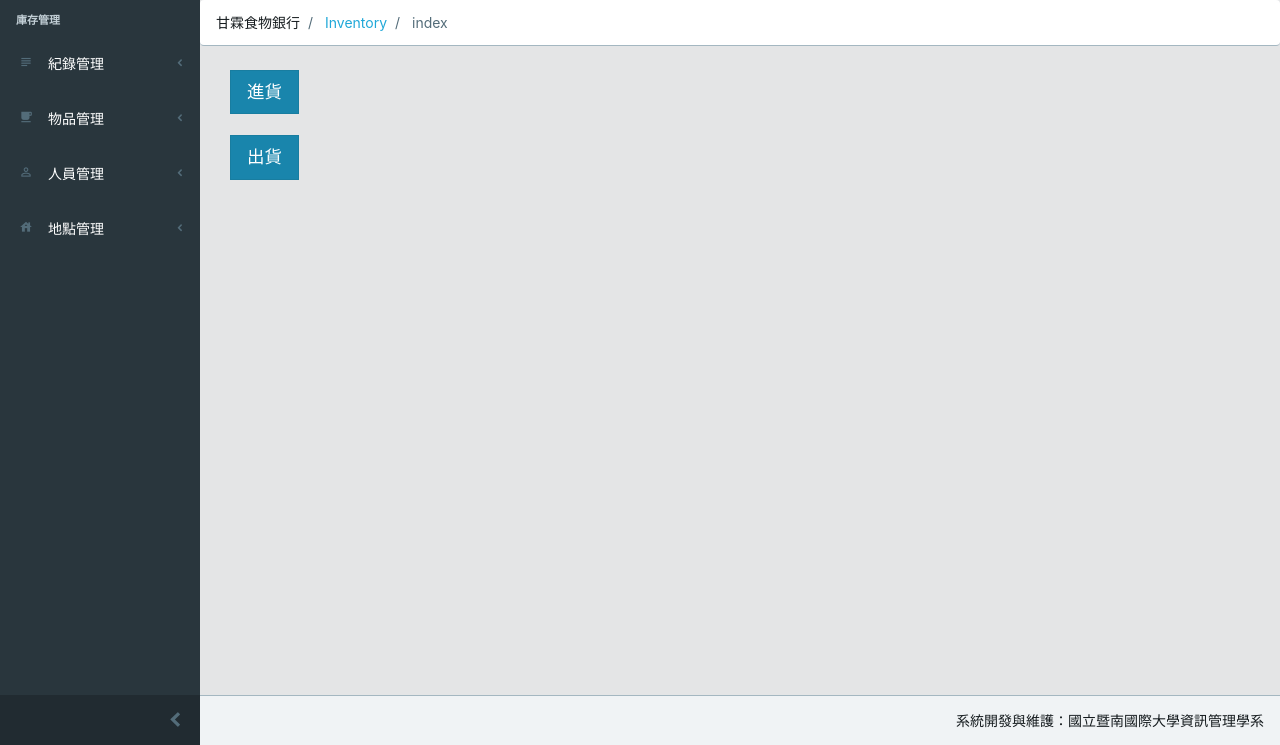
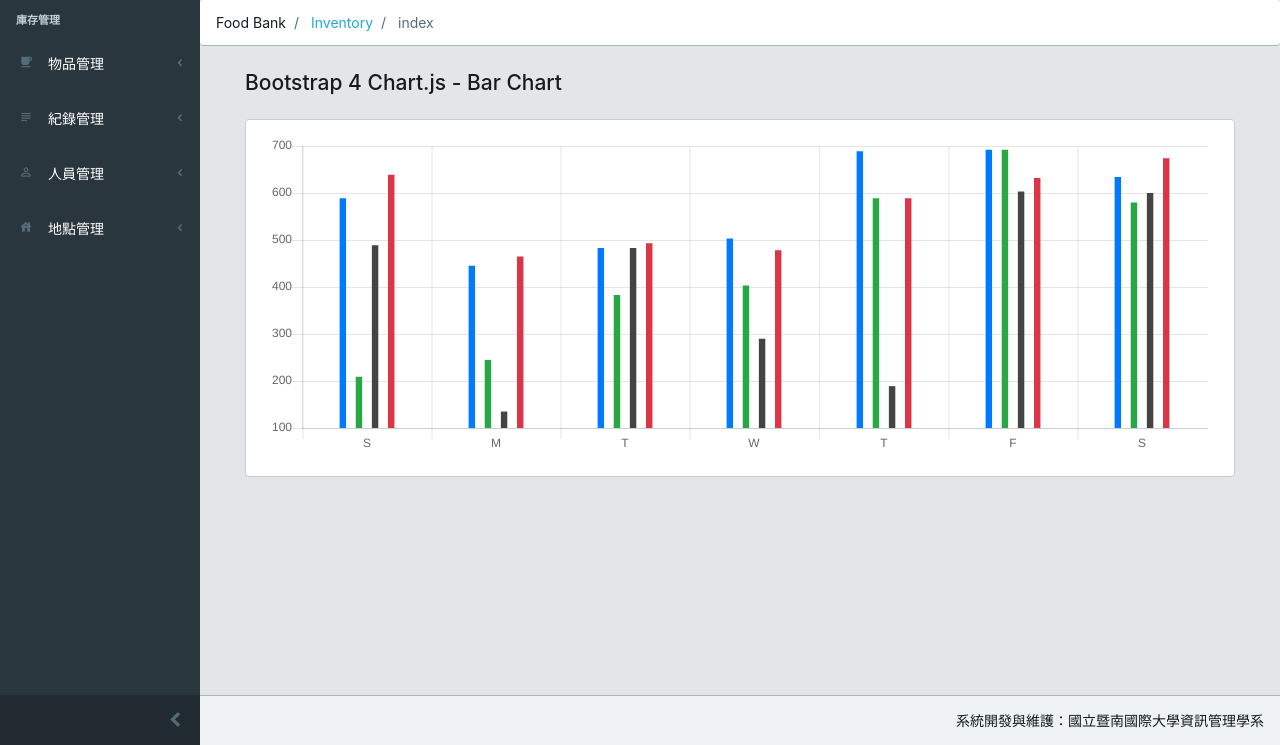
Before and after one commit to bryanhsu00/foodbank, a Django app: page /inventory/ in a window 1280 px wide. Shown: the part 55-800 px from the top of the page. Run offline with Django 3.2, Linux system fonts and the light colour scheme; a user stored in the database is signed in; some libraries are stand-ins or nearby versions.

```diff
--- a/inventory/utils.py
+++ b/inventory/utils.py
@@ -43,56 +43,9 @@ def get_breadcrumb_menu():
     return menu
 
 def get_side_nav():
-    category = [
-        {
+    category = [{
             "title" : "庫存管理",
             "app" : [
-                # {
-                #     # "name" : "捐贈來源",
-                #     "icon" : "card_giftcard", #gogole icon
-                #     "isDropdown" : False, #false顯示item第一個
-                #     "item" : [
-                #         {
-                #             "title" : "進貨",
-                #             "link" : settings.INVENTORY_ROOT+"create/ReceiveRecord",
-                #             "icon" : "input",
-                #         }
-                #     ]
-                # },
-                # {
-                #     "name" : "household",
-                #     "icon" : "sentiment_satisfied_alt", #gogole icon
-                #     "isDropdown" : False, #false顯示item第一個
-                #     "item" : [
-                #         {
-                #             "title" : "出貨",
-                #             "link" : settings.INVENTORY_ROOT+"create/SendRecord",
-                #             "icon" : "reply",
-                #         }
-                #     ]
-                # },
-                {
-                    "name" : "紀錄管理",
-                    "icon" : "subject", #gogole icon
-                    "isDropdown" : True, #false顯示item第一個
-                    "item" : [
-                        {
-                            "title" : "進貨紀錄",
-                            "link" : settings.INVENTORY_ROOT+"read/ReceiveRecord",
-                            "icon" : "subject",
-                        },
-                        {
-                            "title" : "出貨紀錄",
-                            "link" : settings.INVENTORY_ROOT+"read/SendRecord",
-                            "icon" : "subject",
-                        },
-                        # {
-                        #     "title" : "報廢紀錄",
-                        #     "link" : settings.INVENTORY_ROOT+"read/ExpirationRecord",
-                        #     "icon" : "subject",
-                        # }
-                    ]
-                },
                 {
                     "name" : "物品管理",
                     "icon" : "free_breakfast", #gogole icon
@@ -118,6 +71,28 @@ def get_side_nav():
                             "link" : settings.INVENTORY_ROOT+"read/Measure",
                             "icon" : "format_list_bulleted",
                         }
+                    ]
+                },
+                {
+                    "name" : "紀錄管理",
+                    "icon" : "subject", #gogole icon
+                    "isDropdown" : True, #false顯示item第一個
+                    "item" : [
+                        {
+                            "title" : "進貨紀錄",
+                            "link" : settings.INVENTORY_ROOT+"read/ReceiveRecord",
+                            "icon" : "subject",
+                        },
+                        {
+                            "title" : "出貨紀錄",
+                            "link" : settings.INVENTORY_ROOT+"read/SendRecord",
+                            "icon" : "subject",
+                        },
+                        # {
+                        #     "title" : "報廢紀錄",
+                        #     "link" : settings.INVENTORY_ROOT+"read/ExpirationRecord",
+                        #     "icon" : "subject",
+                        # }
                     ]
                 },
                 {
@@ -173,8 +148,8 @@ def get_side_nav():
 def get_base_dict_for_view(extend_breadcrumb_items_array):
     extend_breadcrumb_items = get_extend_breadcrumb_items(extend_breadcrumb_items_array)
     dict_for_view = {
-        # "PROJECT_NAME" : settings.PROJECT_NAME,
-        "PROJECT_NAME" : "甘霖食物銀行",
+        "PROJECT_NAME" : settings.PROJECT_NAME,
+        # "PROJECT_NAME" : "甘霖食物銀行",
         "INVENTORY_ROOT" : settings.INVENTORY_ROOT,
         "extend_breadcrumb_items" : extend_breadcrumb_items,
         "breadcrumb_menu" : get_breadcrumb_menu(),
--- a/inventory/views.py
+++ b/inventory/views.py
@@ -244,6 +244,9 @@ def get_items_cate(request): #取得所有的分類跟其對應的商品
             res[d['category_id']] = [{'id':d['id'], 'name':d['name']}]
     return JsonResponse(res)
 
+def get_static_data(request):
+    ReceiveRecord.objects.all().values("")
+
 @login_required
 def get_resource(request, loc_id, cate_id): #取得據點與分類的庫存
     lst = Location.objects.filter(foodbank_id = request.user.foodbank_id)
--- a/static/vendors/inventory/formset.js
+++ b/static/vendors/inventory/formset.js
@@ -32,7 +32,8 @@ function cloneMore(selector, prefix) {
     .removeClass('btn-success').addClass('btn-danger')
     .removeClass('add-form-row').addClass('remove-form-row')
     .val('-');
-    resetAllOption();
+    resetAllOption(total);
+    giveOptions(total);
     return false;
 }
 
@@ -48,7 +49,8 @@ function deleteForm(prefix, btn) {
             });
         }
     }
-    resetAllOption();
+    total--;
+    resetAllOption(total);
     return false;
 }
 
--- a/templates/inventory/index.html
+++ b/templates/inventory/index.html
@@ -9,11 +9,78 @@
 
 {% block main %}
 
-<a href="/inventory/read/ReceiveRecord" class="btn btn-primary btn-lg active" role="button" aria-pressed="true">進貨</a><br>
-<br>
-<a href="/inventory/read/SendRecord" class="btn btn-primary btn-lg active" role="button" aria-pressed="true">出貨</a><br>
+<div class="container">
+    <div class="row my-3">
+        <div class="col">
+            <h4>Bootstrap 4 Chart.js - Bar Chart</h4>
+        </div>
+    </div>
+    <div class="row my-2">
+        <div class="col-md-12">
+            <div class="card">
+                <div class="card-body">
+                    <canvas id="chBar" height="100"></canvas>
+                </div>
+            </div>
+        </div>
+    </div>
+</div>
 
 {% endblock %}
 
 {% block customized_js %}
+<script>
+
+/* chart.js chart examples */
+
+// chart colors
+var colors = ['#007bff','#28a745','#444444','#c3e6cb','#dc3545','#6c757d'];
+
+var chBar = document.getElementById("chBar");
+var chartData = {
+  labels: ["S", "M", "T", "W", "T", "F", "S"],
+  datasets: [{
+    data: [589, 445, 483, 503, 689, 692, 634],
+    backgroundColor: colors[0]
+  },
+  {
+    data: [209, 245, 383, 403, 589, 692, 580],
+    backgroundColor: colors[1]
+  },
+  {
+    data: [489, 135, 483, 290, 189, 603, 600],
+    backgroundColor: colors[2]
+  },
+  {
+    data: [639, 465, 493, 478, 589, 632, 674],
+    backgroundColor: colors[4]
+  }]
+};
+
+if (chBar) {
+  new Chart(chBar, {
+  type: 'bar',
+  data: chartData,
+  options: {
+    scales: {
+      xAxes: [{
+        barPercentage: 0.4,
+        categoryPercentage: 0.5
+      }],
+      yAxes: [{
+        ticks: {
+          beginAtZero: false
+        }
+      }]
+    },
+    legend: {
+      display: false
+    }
+  }
+  });
+}
+
+
+
+</script>
 {% endblock %}
```
Also changed, not shown: inventory/forms.py (+13 -12 lines), inventory/models.py (+8 -14 lines), static/vendors/inventory/filterOption.js (+18 -8 lines), README.md, db.sqlite3, inventory/migrations/0011_auto_20191112_2242.py (added).
